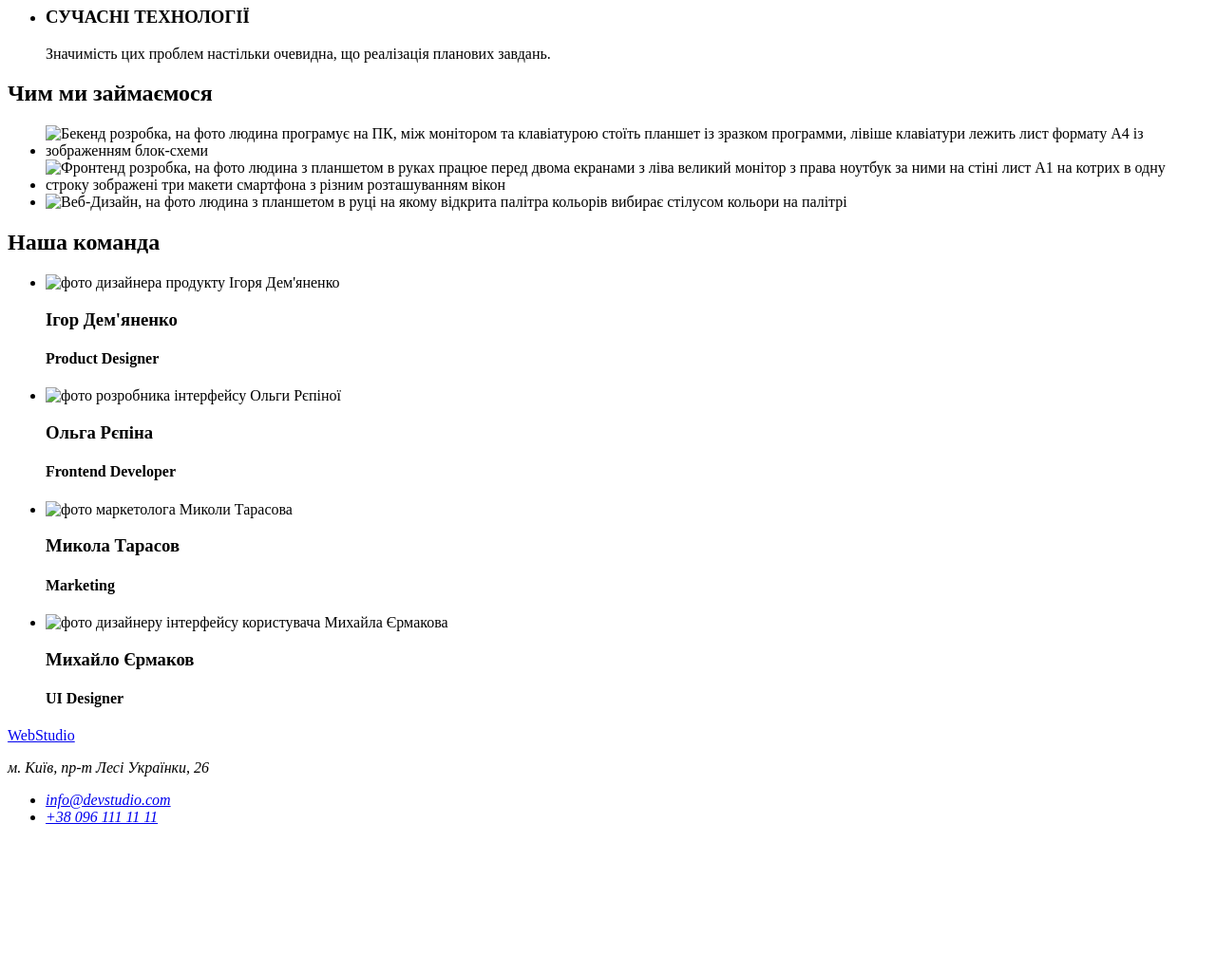
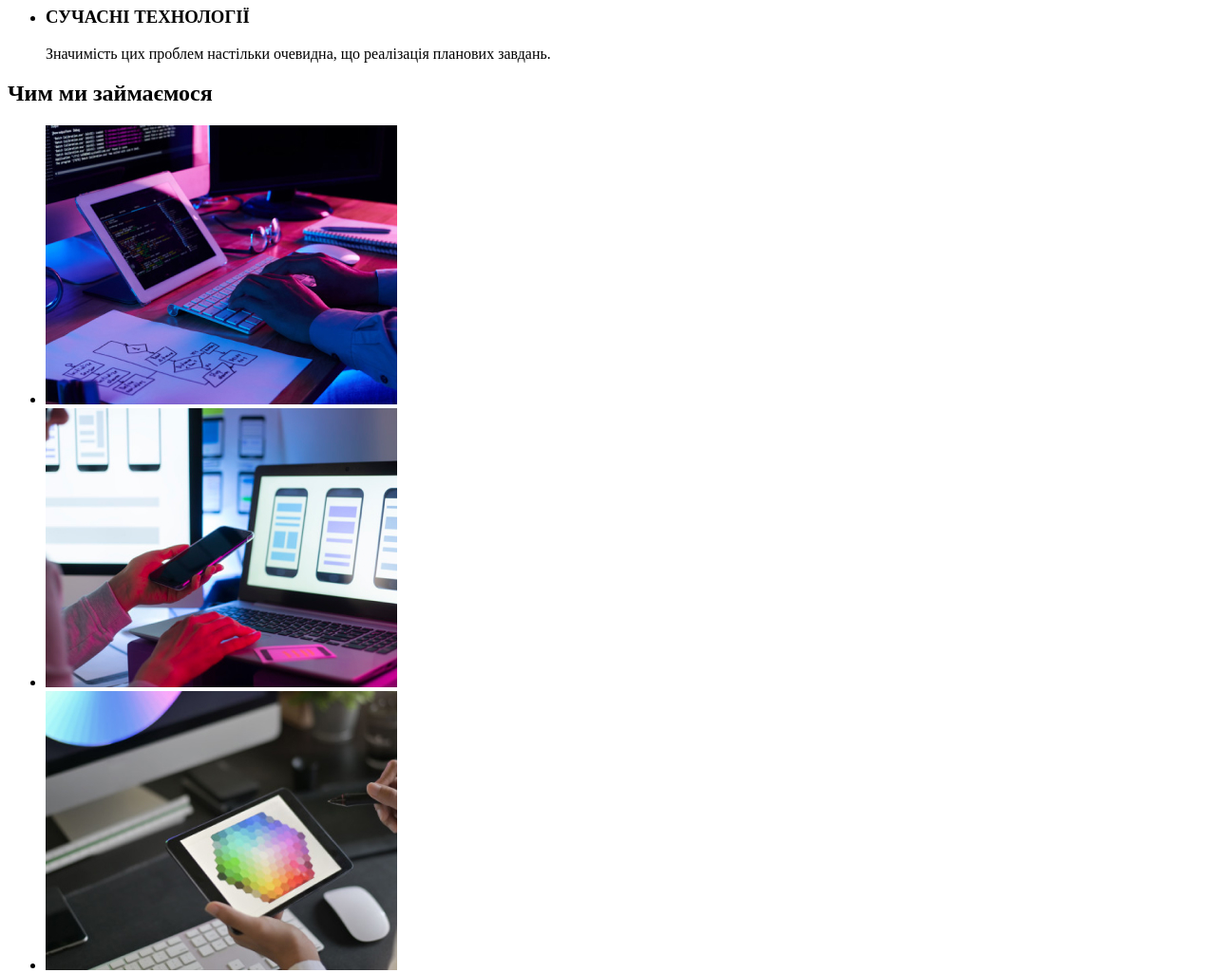
Before and after one commit to SerhiiRytikov/goit-markup-hw-01, a plain HTML site: page index.html in a window 1280 px wide. Shown: the part 480-1505 px from the top of the page at 95% size. Before the commit the page ends 1366 px from the top, so only its background shows below. Drawn offline with Linux system fonts and the light colour scheme; the site is published under a folder, as on GitHub Pages, so addresses that start at the root find nothing.

Commit message:
Виправляє помилку зі шляхом до фото

```diff
--- a/index.html
+++ b/index.html
@@ -50,15 +50,15 @@
             <h2>Чим ми займаємося</h2>
             <ul>
                 <li>
-                    <img src="/images/box1.jpg" alt="Бекенд розробка, на фото людина програмує на ПК, між монітором та клавіатурою стоїть планшет із зразком программи,
+                    <img src="./images/box1.jpg" alt="Бекенд розробка, на фото людина програмує на ПК, між монітором та клавіатурою стоїть планшет із зразком программи,
                     лівіше клавіатури лежить лист формату А4 із зображенням блок-схеми" width="370" height="294">
                 </li>
                 <li>
-                    <img src="/images/box2.jpg" alt="Фронтенд розробка, на фото людина з планшетом в руках працюе перед двома екранами з ліва великий монітор з права
+                    <img src="./images/box2.jpg" alt="Фронтенд розробка, на фото людина з планшетом в руках працюе перед двома екранами з ліва великий монітор з права
                      ноутбук за ними на стіні лист А1 на котрих в одну строку зображені три макети смартфона з різним розташуванням вікон" width="370" height="294">
                 </li>
                 <li>
-                    <img src="/images/box3.jpg" alt="Веб-Дизайн, на фото людина з планшетом в руці на якому відкрита палітра кольорів вибирає стілусом кольори на палітрі" width="370" height="294">
+                    <img src="./images/box3.jpg" alt="Веб-Дизайн, на фото людина з планшетом в руці на якому відкрита палітра кольорів вибирає стілусом кольори на палітрі" width="370" height="294">
                 </li>
             </ul>
         </section>
@@ -66,22 +66,22 @@
             <h2>Наша команда</h2>
             <ul>
                 <li>
-                    <img src="/images/photoproductdesigner.jpg" alt="фото дизайнера продукту Ігоря Дем'яненко" width="270" height="260">
+                    <img src="./images/photoproductdesigner.jpg" alt="фото дизайнера продукту Ігоря Дем'яненко" width="270" height="260">
                     <h3>Ігор Дем'яненко</h3>
                     <h4>Product Designer</h4>
                 </li>
                 <li>
-                    <img src="/images/photofrontenddeveloper.jpg" alt="фото розробника інтерфейсу Ольги Рєпіної" width="270" height="260">
+                    <img src="./images/photofrontenddeveloper.jpg" alt="фото розробника інтерфейсу Ольги Рєпіної" width="270" height="260">
                     <h3>Ольга Рєпіна</h3>
                     <h4>Frontend Developer</h4>
                 </li>
                 <li>
-                    <img src="/images/photomarketing.jpg" alt="фото маркетолога Миколи Тарасова" width="270" height="260">
+                    <img src="./images/photomarketing.jpg" alt="фото маркетолога Миколи Тарасова" width="270" height="260">
                     <h3>Микола Тарасов</h3>
                     <h4>Marketing</h4>
                 </li>
                 <li>
-                    <img src="/images/photouldesigner.jpg" alt="фото дизайнеру інтерфейсу користувача Михайла Єрмакова" width="270" height="260">
+                    <img src="./images/photouldesigner.jpg" alt="фото дизайнеру інтерфейсу користувача Михайла Єрмакова" width="270" height="260">
                     <h3>Михайло Єрмаков</h3>
                     <h4>UI Designer</h4>
                 </li>
```
